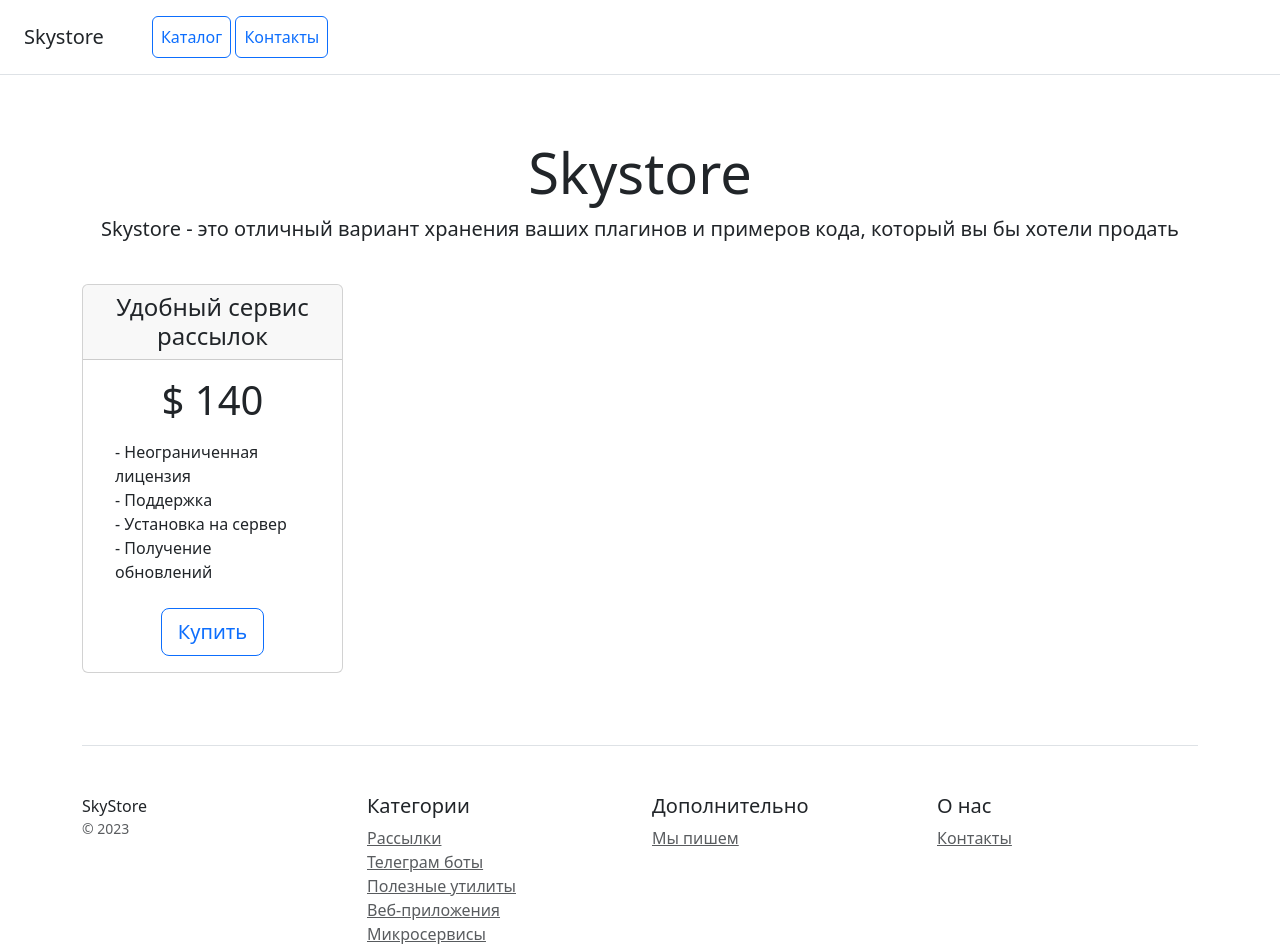
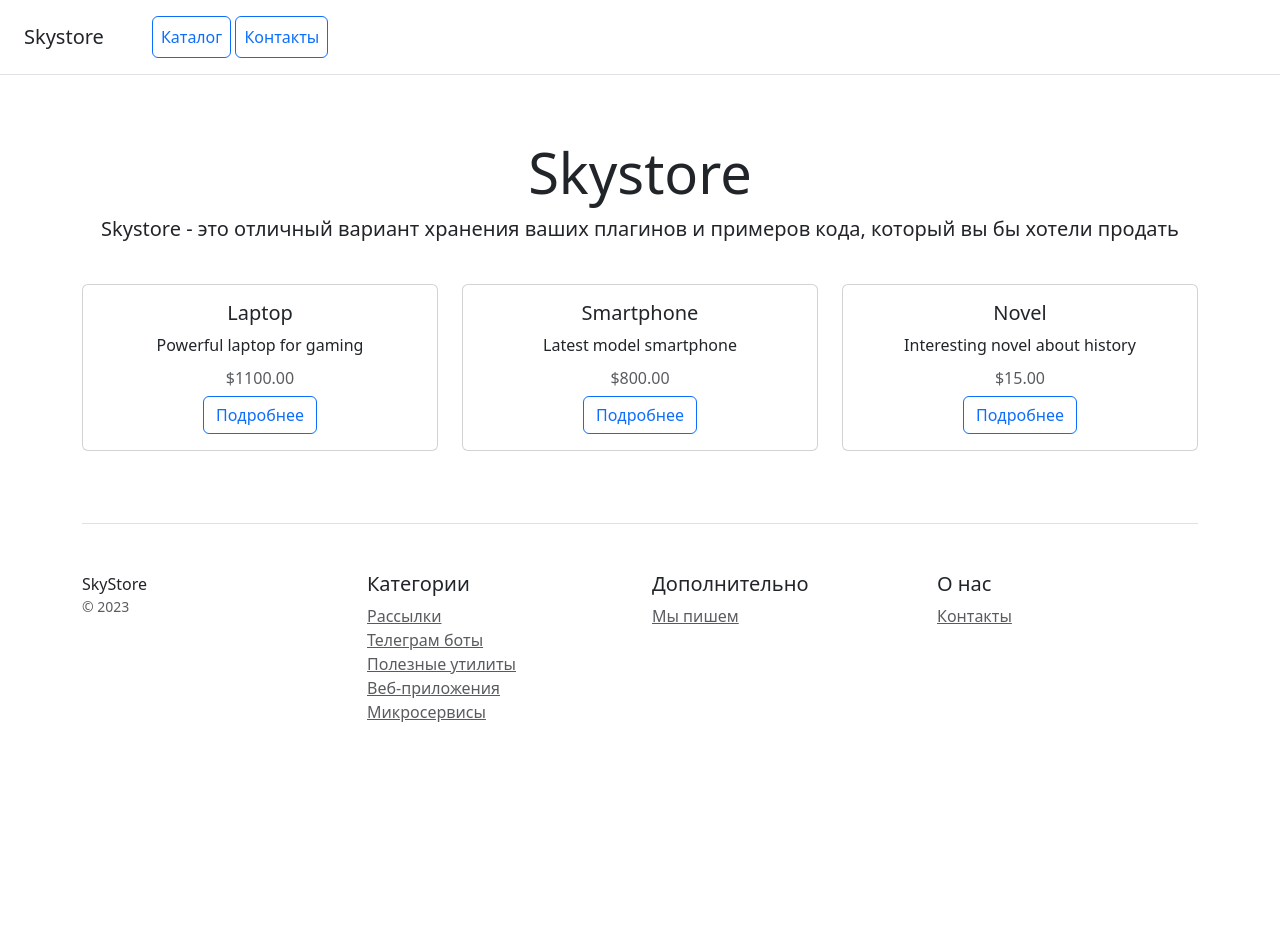
Before and after one commit to VVELDI/homework22, a Django app: page / in a window 1280 px wide. Shown: the top 944 px of the page. After the commit the page ends 722 px from the top, so only its background shows below. Run offline with Django 5.2, Linux system fonts and the light colour scheme; data comes from the database, SQL or seed files in the repository.

Commit message:
Обновил gitignore, добавил цикл в шаблон home

```diff
--- a/catalog/templates/home.html
+++ b/catalog/templates/home.html
@@ -5,7 +5,7 @@
     <meta name="viewport" content="width=device-width, initial-scale=1">
     <title>Skystore</title>
     <!-- Подключите статичеcкие файлы со стилями Bootstrap -->
-     <link href="https://cdn.jsdelivr.net/npm/bootstrap@5.3.2/dist/css/bootstrap.min.css" rel="stylesheet">
+    <link href="https://cdn.jsdelivr.net/npm/bootstrap@5.3.2/dist/css/bootstrap.min.css" rel="stylesheet">
 
 </head>
 <body>
@@ -25,23 +25,21 @@
 
 <div class="container">
     <div class="row text-center">
-        <div class="col-3">
+        {% for product in products %}
+        <div class="col-md-4">
             <div class="card mb-4 box-shadow">
-                <div class="card-header">
-                    <h4 class="my-0 font-weight-normal">Удобный сервис рассылок</h4>
-                </div>
+                {% if product.image %}
+                <img src="{{ product.image.url }}" class="card-img-top" alt="{{ product.name }}">
+                {% endif %}
                 <div class="card-body">
-                    <h1 class="card-title pricing-card-title">$ 140</h1>
-                    <ul class="list-unstyled mt-3 mb-4 text-start m-3">
-                        <li>- Неограниченная лицензия</li>
-                        <li>- Поддержка</li>
-                        <li>- Установка на сервер</li>
-                        <li>- Получение обновлений</li>
-                    </ul>
-                    <button type="button" class="btn btn-lg btn-block btn-outline-primary">Купить</button>
+                    <h5 class="card-title">{{ product.name }}</h5>
+                    <p class="card-text">{{ product.description|truncatechars:100 }}</p>
+                    <h6 class="card-subtitle mb-2 text-muted">${{ product.price }}</h6>
+                    <a href="{% url 'product_detail' product.pk %}" class="btn btn-outline-primary">Подробнее</a>
                 </div>
             </div>
         </div>
+        {% endfor %}
     </div>
 
     <footer class="pt-4 my-md-5 pt-md-5 border-top">
--- a/catalog/urls.py
+++ b/catalog/urls.py
@@ -1,8 +1,9 @@
 from django.urls import path
-from .views import HomeView, ContactsView, CatalogView
+from .views import HomeView, ContactsView, CatalogView, ProductDetailView
 
 urlpatterns = [
     path('', HomeView.as_view(), name='home'),
     path('contacts/', ContactsView.as_view(), name='contacts'),
-    path('catalog/', CatalogView.as_view(), name='catalog'),  # Новый путь
+    path('catalog/', CatalogView.as_view(), name='catalog'),
+    path('product/<int:pk>/', ProductDetailView.as_view(), name='product_detail'),  # Новый путь
 ]
--- a/catalog/views.py
+++ b/catalog/views.py
@@ -1,12 +1,15 @@
+from django.shortcuts import get_object_or_404
 from django.shortcuts import render
 from django.views import View  # Импортируем базовый класс View
 
+from .models import Product
+
+
 
 class HomeView(View):
-    """Контроллер главной страницы"""
-
     def get(self, request):
-        return render(request, 'home.html')
+        products = Product.objects.all()
+        return render(request, 'home.html', {'products': products})
 
 
 class ContactsView(View):
@@ -27,3 +30,11 @@ class ContactsView(View):
 class CatalogView(View):
     def get(self, request):
         return render(request, 'catalog.html')
+
+
+class ProductDetailView(View):
+    """Контроллер страницы с подробной информацией о товаре"""
+
+    def get(self, request, pk):
+        product = get_object_or_404(Product, pk=pk)
+        return render(request, 'product_detail.html', {'product': product})
```
Also changed, not shown: catalog/templates/product_detail.html (added, +14 -0 lines), 1 other file.
